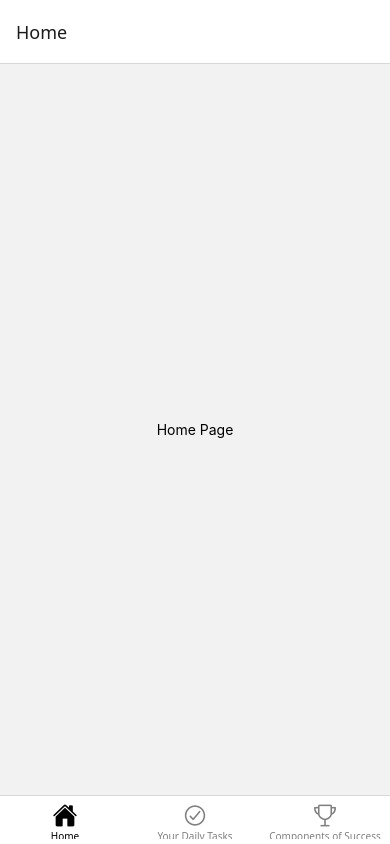
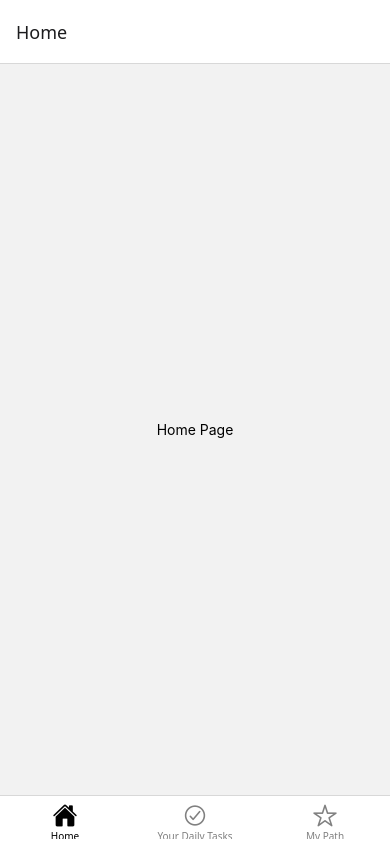
Before and after one commit to LatkoNazar/level-me, a React Native app: screen / in a window 390 px wide. Built offline with nearby package versions, Linux system fonts and the light colour scheme.

Commit message:
feat: updated style

```diff
--- a/App.js
+++ b/App.js
@@ -4,7 +4,7 @@ import { NavigationContainer } from "@react-navigation/native";
 import { createBottomTabNavigator } from "@react-navigation/bottom-tabs";
 import HomePage from "./pages/HomePage";
 import DailyRoutine from "./pages/DailyRoutine";
-import ComponentsOfSuccess from "./pages/ComponentsOfSuccess";
+import MyPath from "./pages/My Path";
 import { Ionicons } from "@expo/vector-icons";
 
 const Tab = createBottomTabNavigator();
@@ -23,8 +23,8 @@ export default function App() {
                             iconName = focused
                                 ? "checkmark-circle"
                                 : "checkmark-circle-outline";
-                        } else if (route.name === "Components of Success") {
-                            iconName = focused ? "trophy" : "trophy-outline";
+                        } else if (route.name === "My Path") {
+                            iconName = focused ? "star" : "star-outline";
                         }
                         return (
                             <Ionicons
@@ -40,10 +40,7 @@ export default function App() {
             >
                 <Tab.Screen name="Home" component={HomePage} />
                 <Tab.Screen name="Your Daily Tasks" component={DailyRoutine} />
-                <Tab.Screen
-                    name="Components of Success"
-                    component={ComponentsOfSuccess}
-                />
+                <Tab.Screen name="My Path" component={MyPath} />
             </Tab.Navigator>
         </NavigationContainer>
     );
--- a/components/TaskToDo.js
+++ b/components/TaskToDo.js
@@ -136,7 +136,7 @@ TaskToDo.propTypes = {
 
 const styles = StyleSheet.create({
     container: {
-        width: "95%",
+        width: "100%",
         alignSelf: "center",
         padding: 10,
         borderRadius: 5,
--- a/pages/DailyRoutine.js
+++ b/pages/DailyRoutine.js
@@ -109,6 +109,7 @@ export default function DailyRoutine() {
 const styles = StyleSheet.create({
     main: {
         flex: 1,
+        padding: 10,
     },
     scrollContent: {
         padding: 10,
--- a/pages/ComponentsOfSuccess.js
+++ b/pages/My Path.js
@@ -1,11 +1,11 @@
 import { View, Text } from "react-native";
 
-export default function ComponentsOfSuccess() {
+export default function MyPath() {
     return (
         <View
             style={{ flex: 1, justifyContent: "center", alignItems: "center" }}
         >
-            <Text>Components Of Success</Text>
+            <Text>My Path</Text>
         </View>
     );
 }
```
